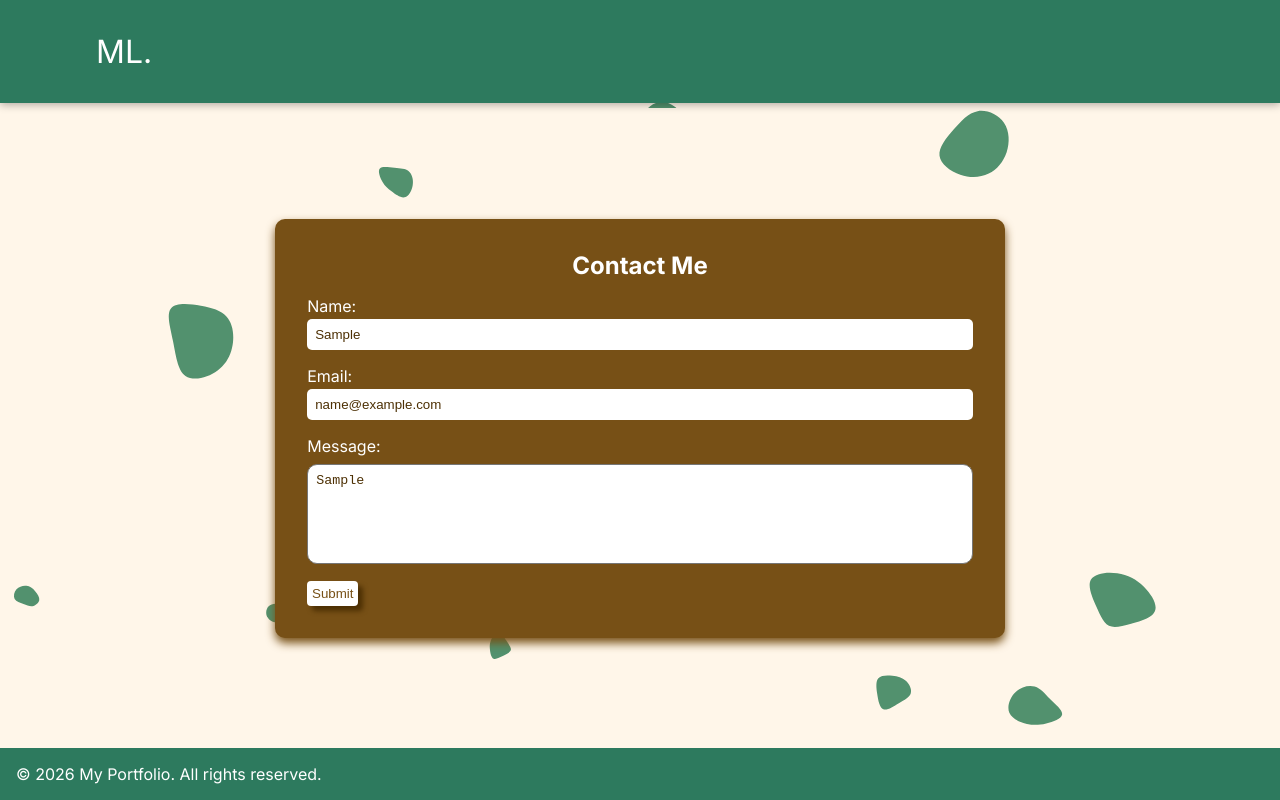
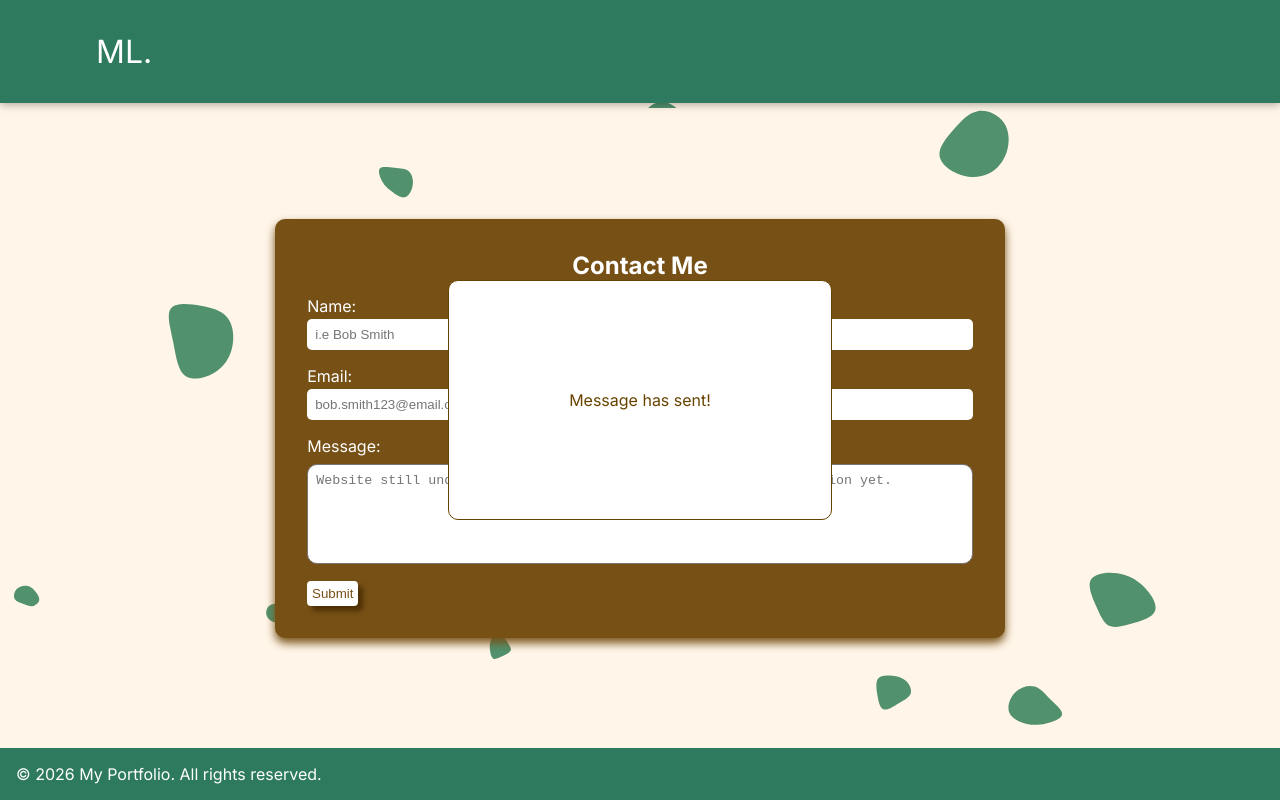
Before and after one commit to Michellelo123/my-webpage, a React (Vite) app in the folder personal-webpage/: page / in a window 1280 px wide. Both pictures are taken after typing "Sample", "name@example.com", "Sample" into the empty fields and a click on the button "Submit". Shown: the part 4117-4917 px from the top of the page. Built offline with nearby package versions, Linux system fonts and the light colour scheme; no server answers.

Commit message:
add custom pop up when contact form is submitted

```diff
--- a/personal-webpage/package.json
+++ b/personal-webpage/package.json
@@ -10,6 +10,7 @@
     "preview": "vite preview"
   },
   "dependencies": {
+    "@emailjs/browser": "^4.4.1",
     "framer-motion": "^12.40.0",
     "react": "^19.2.6",
     "react-dom": "^19.2.6",
--- a/personal-webpage/src/components/Contact/Contact.jsx
+++ b/personal-webpage/src/components/Contact/Contact.jsx
@@ -1,17 +1,64 @@
-import React from "react";
+import {useState} from "react";
 import styles from "./Contact.module.css";
 import { motion } from "framer-motion";
 import Footer from "../Footer/Footer";
+import emailjs from '@emailjs/browser';
+import Modal from "./Modal";
+
+
 export default function Contact() {
-  const formData = new FormData();
+  const [name, setName] = useState("")
+  const [email, setEmail] = useState("")
+  const [message, setMessage] = useState("")
+  const [loading, setLoading] = useState(false)
+  const [error, setError] = useState(null)
+  const [success, setSuccess] = useState(false)
 
-  function handleSubmit(e) {
+
+  const validateEmail = (email) => {
+  return /^[^\s@]+@[^\s@]+\.[^\s@]+$/.test(email);
+};
+
+
+  async function handleSubmit(e) {
     e.preventDefault();
+    // console.log(name, email, message)
+    setLoading(true)
+    setError(null)
+
+    if (!validateEmail(email)) {
+      setError("Please enter a valid email address.");
+      setLoading(false);
+      return;
+    }
+  try {
+    await emailjs.send(
+  import.meta.env.VITE_EMAILJS_SERVICE_ID,
+  import.meta.env.VITE_EMAILJS_TEMPLATE_ID,
+  { name, email, message },
+  import.meta.env.VITE_EMAILJS_PUBLIC_KEY
+);
+
+      setSuccess(true);
+
+  } catch (error) {
+
+      setError(error);
+
+  }finally{
+
+    setName("")
+    setEmail("")
+    setMessage("")
+    setLoading(false)
+    setTimeout(() => {
+      setSuccess(false);
+    }, 3000);
+    setTimeout(() => {
+      setError(null);
+    }, 3000);
   }
-
-  function handleChange(e) {
-    console.log(e.target.value);
-  }
+};
 
   return (
     <div className={styles.layout}>
@@ -29,8 +76,8 @@ export default function Contact() {
             <input
               type="text"
               placeholder="i.e Bob Smith"
-              value={formData.name}
-              onChange={handleChange}
+              value={name}
+              onChange={e=>setName(e.target.value)}
               required
             />
           </label>
@@ -40,8 +87,8 @@ export default function Contact() {
             <input
               type="text"
               placeholder="bob.smith123@email.com"
-              value={formData.email}
-              onChange={handleChange}
+              value={email}
+              onChange={e=>setEmail(e.target.value)}
               required
             />
           </label>
@@ -51,13 +98,17 @@ export default function Contact() {
           <textarea
             id="message"
             placeholder="Website still under construction, this contact form is not function yet."
-            value={formData.message}
-            onChange={handleChange}
+            value={message}
+            onChange={e=>setMessage(e.target.value)}
             required
           ></textarea>
           <br />
-          <button type="submit">Submit</button>
+          <button type="submit" disabled={loading}>
+            {loading ? "Sending..." : "Submit"}
+          </button>
+          {error && <p className={styles.error}>{error}</p>}
         </form>
+          <Modal success={success} error={error} />
       </motion.section>
       <Footer />
     </div>
--- /dev/null
+++ b/personal-webpage/src/components/Contact/Modal.jsx
@@ -0,0 +1,14 @@
+import React from 'react'
+import styles from "./Modal.module.css";
+export default function Modal({success, error}) {
+
+
+
+    return (
+    <div className={`${styles.modal} ${success ||error ? styles.modalShow : "" }`}>
+
+        {success && <p>Message has sent!</p>}
+        {error && <p>Failed to send message. Please try again later.</p>}
+    </div>
+  )
+}
--- /dev/null
+++ b/personal-webpage/src/components/Contact/Modal.module.css
@@ -0,0 +1,20 @@
+.modal {
+    background-color: rgba(255, 255, 255);
+    position: fixed;
+    display: none;
+    top: 50%;
+    left: 50%;
+    transform: translate(-50%, -50%);
+    width: 30%;
+    height: 30%;
+    justify-content: center;
+    align-items: center;
+    color: rgb(104, 67, 0);
+    border: 1px solid rgb(104, 67, 0);
+    border-radius: 10px;
+}
+
+.modalShow{
+    /* display: flex; */
+    display:flex;
+}
--- a/personal-webpage/src/components/Footer/Footer.jsx
+++ b/personal-webpage/src/components/Footer/Footer.jsx
@@ -3,10 +3,10 @@ import styles from "./Footer.module.css";
 
 export default function Footer() {
   return (
-    <div className={styles.footer}>
+    <footer className={styles.footer}>
       <p>
         &copy; {new Date().getFullYear()} My Portfolio. All rights reserved.
       </p>
-    </div>
+    </footer>
   );
 }
```
Also changed, not shown: 2 other files (tests, documents, lock files or other folders).
